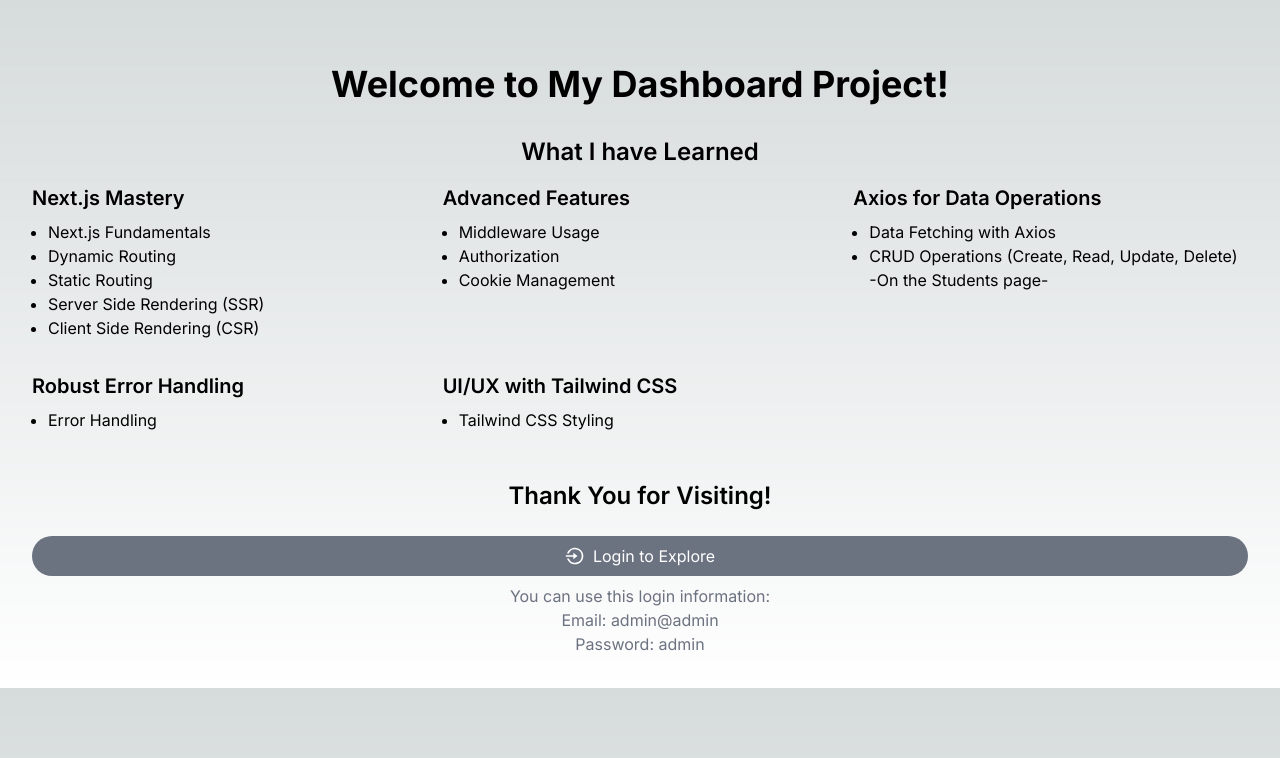
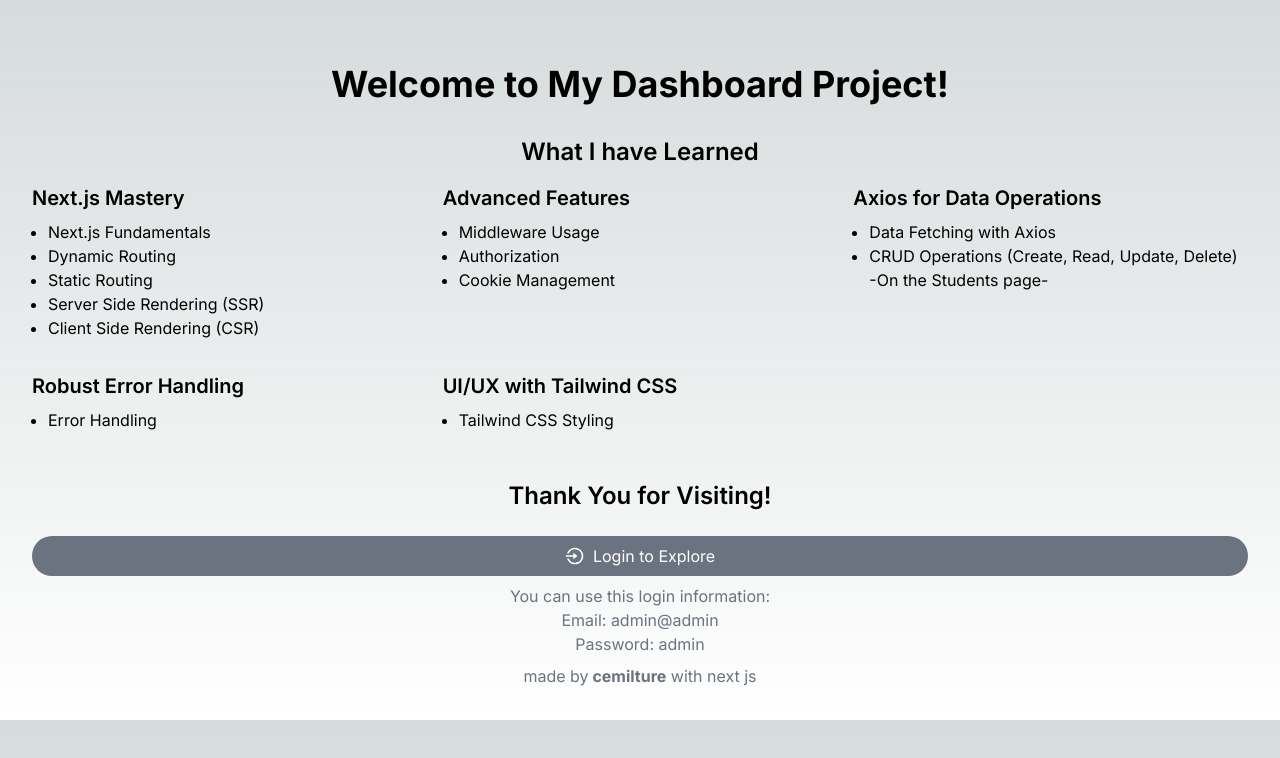
Before and after one commit to cemilture/dashboard-courses-task, a Next.js app: page / in a window 1280 px wide. Shown: the top 758 px of the page. Built offline with nearby package versions, Linux system fonts and the light colour scheme.

Commit message:
finishing touches

```diff
--- a/app/page.jsx
+++ b/app/page.jsx
@@ -81,6 +81,18 @@ const page = () => {
           Email: admin@admin <br />
           Password: admin
         </p>
+        <p className="mt-2 text-gray-500 text-center">
+          made by
+          <Link
+            className="font-bold"
+            href="https://www.linkedin.com/in/cemilture/"
+            target="_blank"
+          >
+            {" "}
+            cemilture
+          </Link>{" "}
+          with next js
+        </p>
       </div>
     </div>
   );
```
